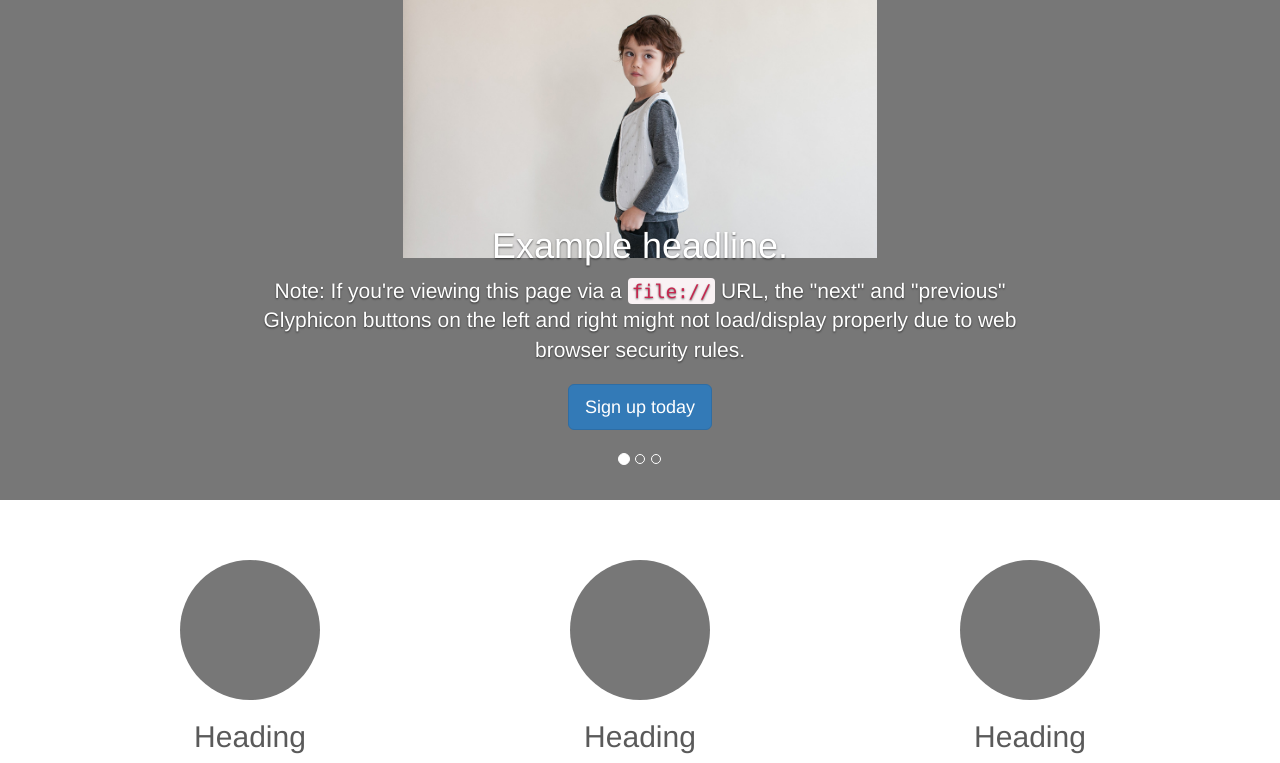
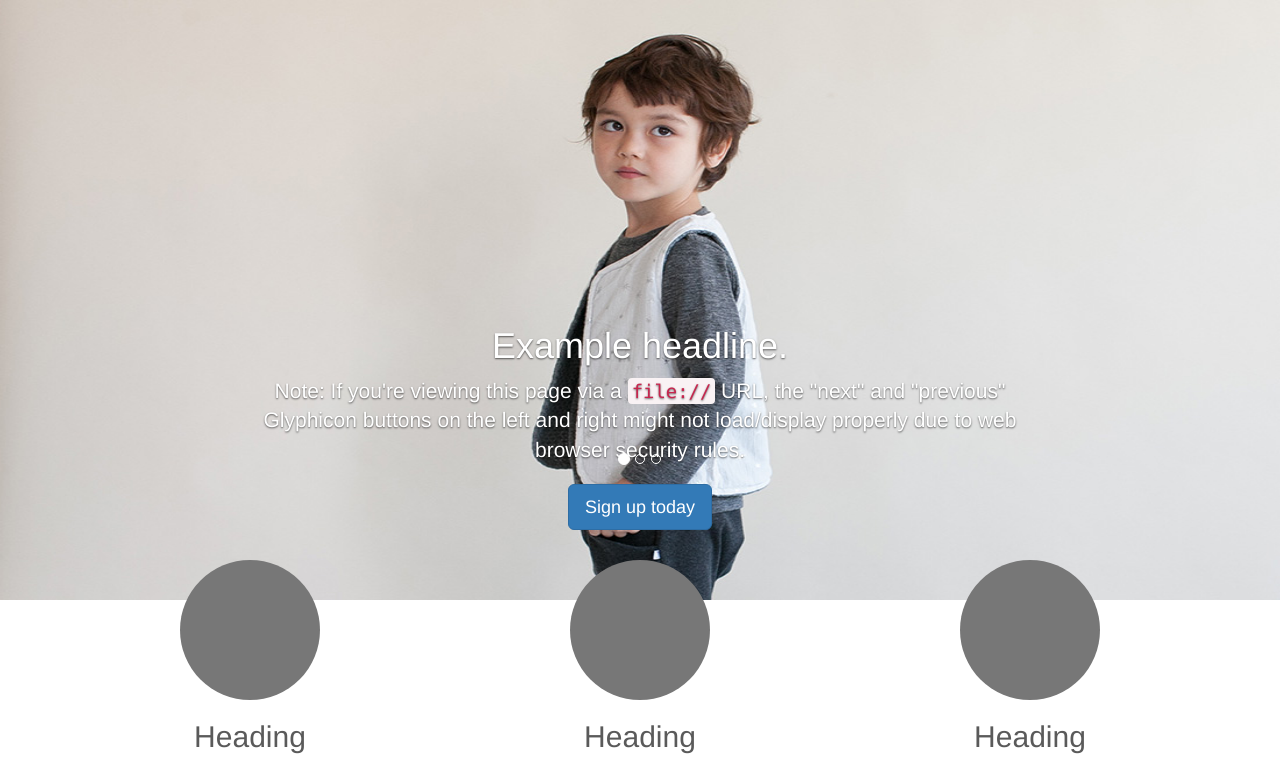
Before and after one commit to irmahariawang/irmahariawang.github.io, a PHP site: page / in a window 1280 px wide. Shown: the top 763 px of the page. Run offline with PHP 8.4, Linux system fonts and the light colour scheme.

Commit message:
edit carousel inner dan img

```diff
--- a/carousel.css
+++ b/carousel.css
@@ -49,21 +49,21 @@ body {
 
 /* Declare heights because of positioning of img element */
 .carousel .item {
-  height: 500px;
+  height: 600px;
   background-color: #777;
 }
-/*.carousel-inner > .item > img {
+.carousel-inner > .item > img {
   position: absolute;
   top: 0;
   left: 0;
   min-width: 100%;
-  height: 500px;
-}*/
-.carousel-inner > .item > img,
+  height: 600px;
+}
+/*.carousel-inner > .item > img,
 .carousel-inner > .item > a > img {
       width: 37%;
       margin: auto;
-  }
+  }*/
 
 /* MARKETING CONTENT
 -------------------------------------------------- */
```
